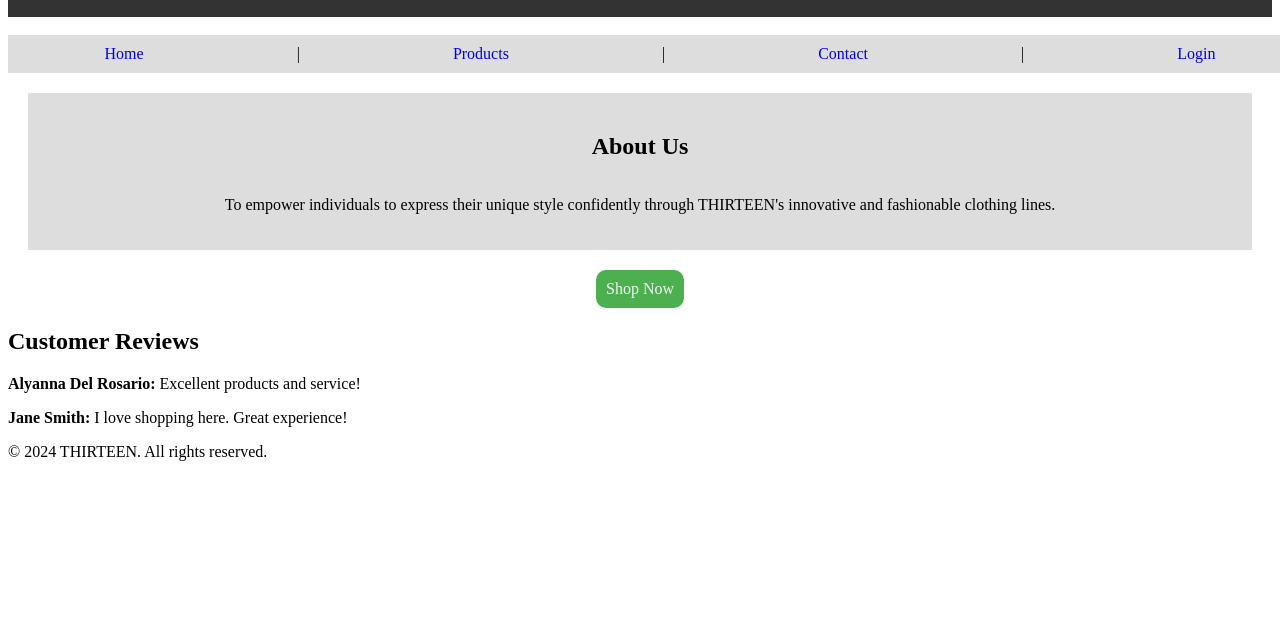
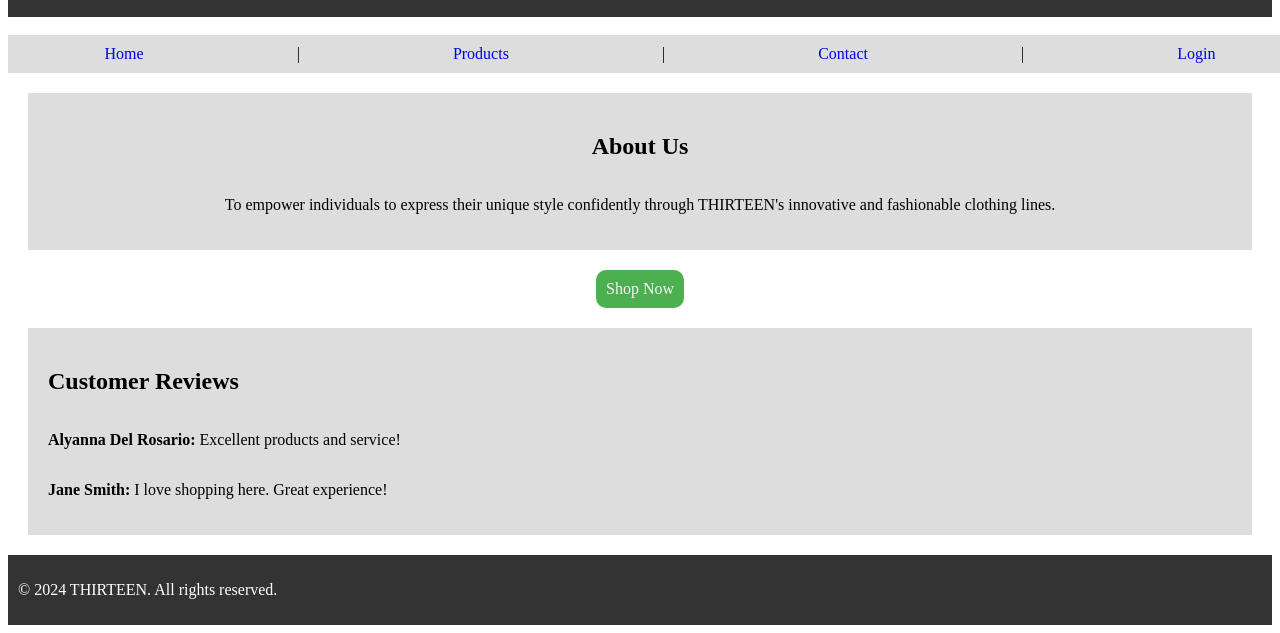
Before and after one commit to Cealrglario/Assn2-ENSF381, a plain HTML site: page index.html in a window 1280 px wide. Shown: the part 353-986 px from the top of the page. Before the commit the page ends 830 px from the top, so only its background shows below. Drawn offline with Linux system fonts and the light colour scheme.

Commit message:
Styled footer and customer review section

```diff
--- a/styles.css
+++ b/styles.css
@@ -44,3 +44,21 @@ header {
     border-radius: 10px;
     text-align: center;
 }
+
+.customer-reviews {
+    display: flex;
+    flex-direction: column;
+    background-color: #ddd;
+    padding: 20px;
+    margin: 20px;
+}
+
+footer {
+    background-color: #333;
+    padding: 10px;
+    margin: 0;
+}
+
+footer p {
+    color: white;
+}
```
